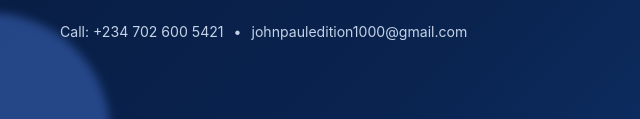
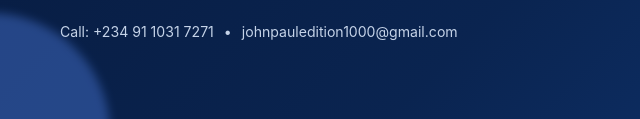
Before and after one commit to bishoppara50-blip/johnpaul-tech, a plain HTML site: page John-Paul-Tech-Website(1)/index.html in a window 1280 px wide. Shown: the part 681-800 px from the top of the page, 0-640 px from the left. Drawn offline with Linux system fonts and the light colour scheme.

Commit message:
Update index.html

```diff
--- a/John-Paul-Tech-Website(1)/index.html
+++ b/John-Paul-Tech-Website(1)/index.html
@@ -45,7 +45,7 @@
             <a class="btn btn-outline" href="https://wa.me/2349110317271?text=Hello%20John%20Paul%20Tech%2C%20I%20would%20like%20to%20make%20an%20enquiry." target="_blank" rel="noopener">Chat on WhatsApp</a>
           </div>
           <div class="quick-contact">
-            <a href="tel:+2347026005421">Call: +234 702 600 5421</a>
+            <a href="tel:+2349110317271">Call: +234 91 1031 7271</a>
             <span>•</span>
             <a href="mailto:johnpauledition1000@gmail.com">johnpauledition1000@gmail.com</a>
           </div>
```
